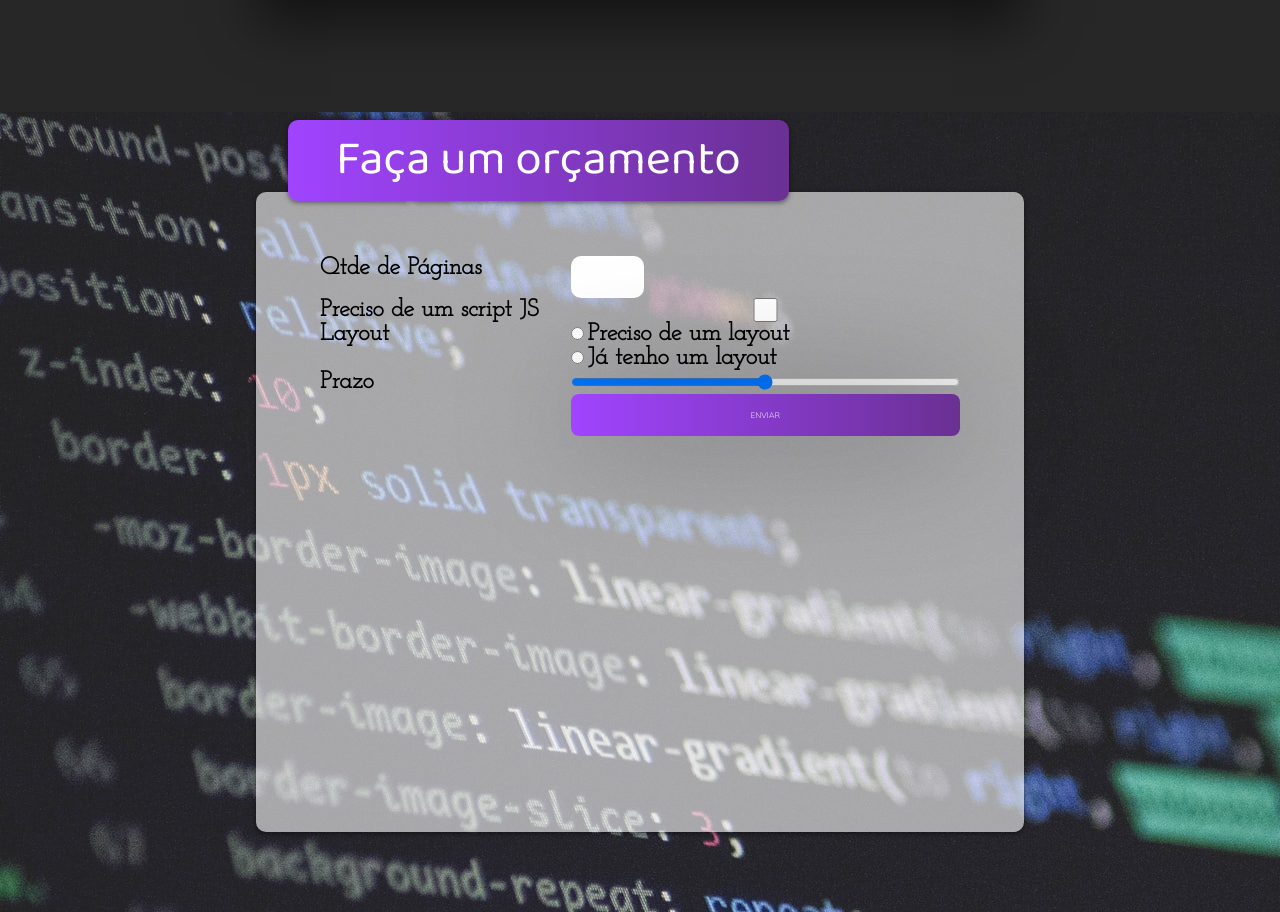
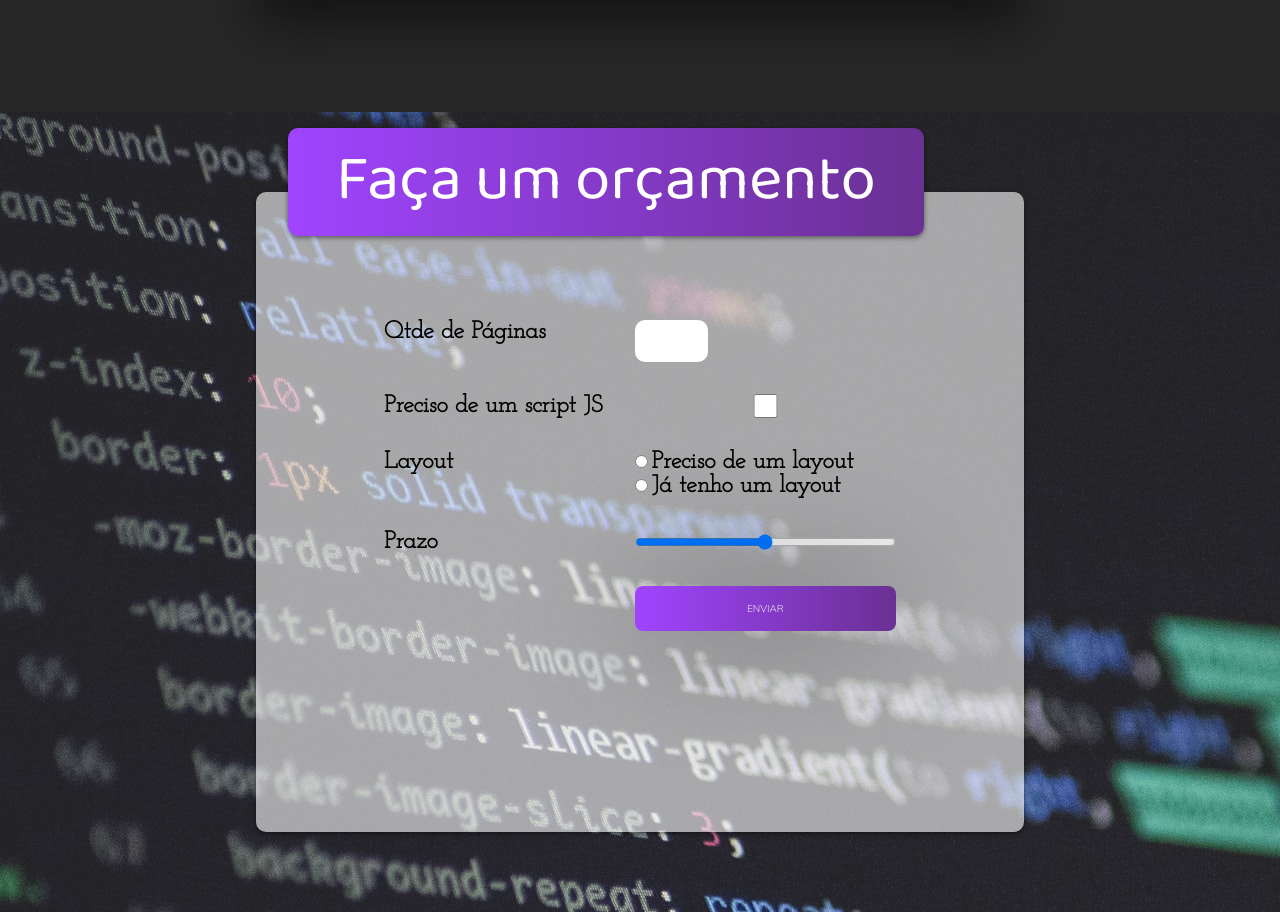
Before and after one commit to WillOli/Portfolio, a plain HTML site: page index.html in a window 1280 px wide. Shown: the part 2720-3632 px from the top of the page. Drawn offline with Linux system fonts and the light colour scheme.

Commit message:
Alteração sessao orçamento.

```diff
--- a/style.css
+++ b/style.css
@@ -14,6 +14,10 @@
     --font-primary: "Baloo Da 2", serif;
     --font-secundary: "Josefin Slab", arial;
     --font-action: "Mulish", serif;
+}
+
+html{
+    scroll-behavior: smooth;
 }
 
 .hamburguer{
@@ -47,7 +51,6 @@
 .show-menu #line1{
     transform: rotate(45deg) translate(.3rem, .45rem);
 }
-
 
 .show-menu #line2{
     opacity: 0;
@@ -85,7 +88,6 @@
 
 .show-menu .hamburguer:hover span{
     opacity: 1;
-
 }
 
 header{
@@ -553,7 +555,7 @@ header{
 
 .sessao-orcamento h1{
     position: absolute;
-    top: -4.5rem;
+    top: -4rem;
     left: 2rem;
     background: #6a3093;
     background: -webkit-linear-gradient(to right, #a044ff, #6a3093);
@@ -561,17 +563,18 @@ header{
     padding: 0 3rem;
     color: #fff;
     font-family: var(--font-primary);
-    font-size: 3rem;
+    font-size: 4rem;
     font-weight: lighter;
     box-shadow: 0 0.1rem 0.3rem rgba(0, 0, 0, 0.5);
     border-radius: 10px;
 }
 
 .sessao-orcamento form{
-    margin: 4rem;
+    margin: 8rem;
     display: grid;
     grid-template-columns: auto 1fr;
     column-gap: 2rem;
+    row-gap: 2rem;
 }
 
 .sessao-orcamento label{
@@ -592,7 +595,17 @@ header{
 
 .btn-orcamento{
     text-transform: uppercase;
+    font-size: 10px;
     padding: 1rem;
     cursor: pointer;
     grid-column: 2;
 }
+
+
+
+/*Responsividade do site
+@media (max-width: 768px) {
+    .conhecimentos{
+        background: red;
+    }
+}*/
```
